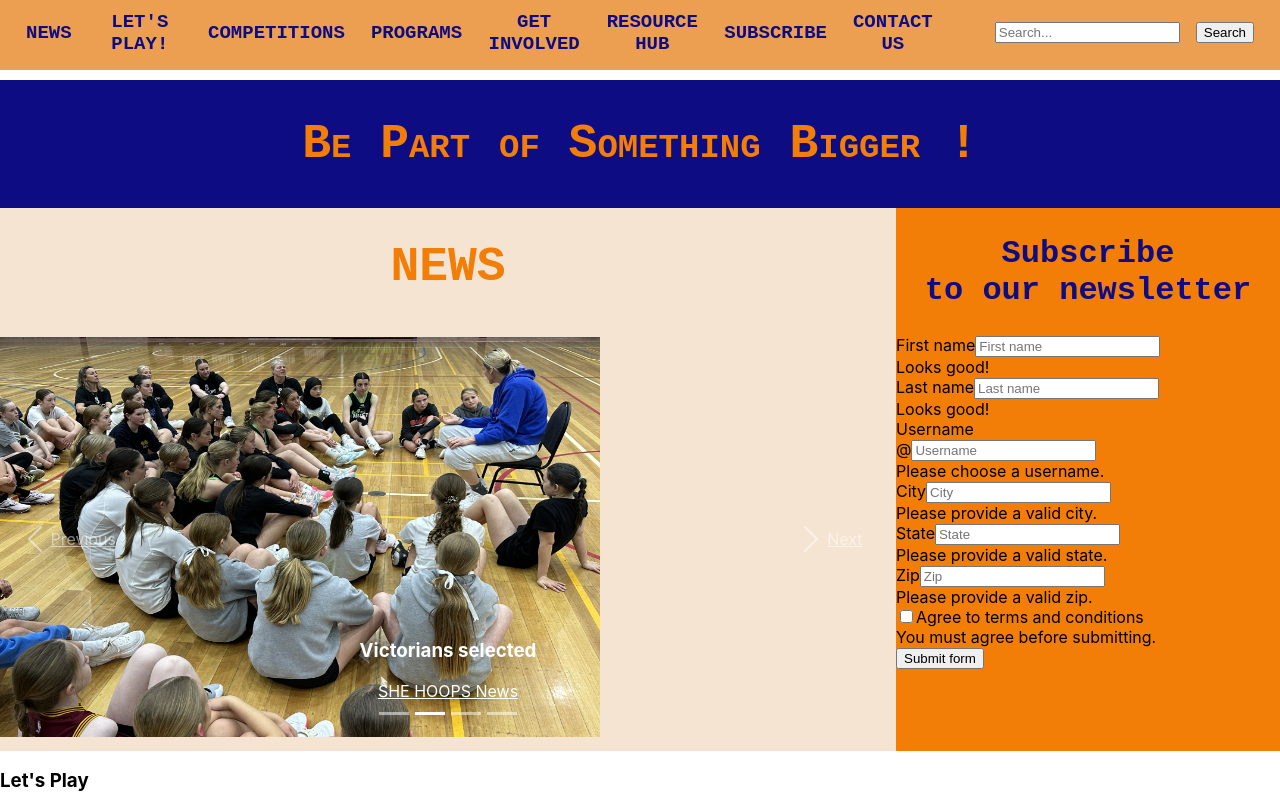
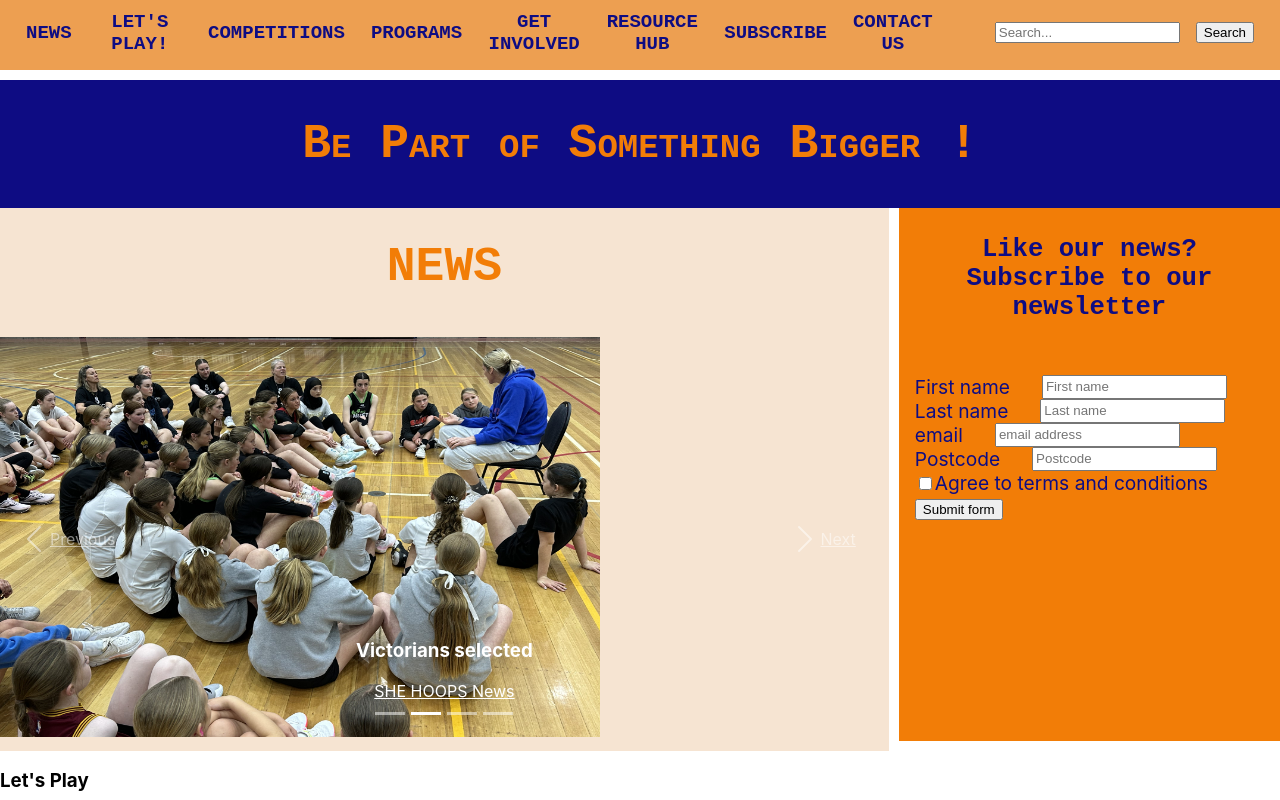
Before and after one commit to acidsafari/fs-basket-app, a React (Create React App) app: page / in a window 1280 px wide. Shown: the top 800 px of the page. Built offline with nearby package versions, Linux system fonts and the light colour scheme.

Commit message:
subcribe minus fixes

```diff
--- a/src/Components/Subscribe/Subscribe.css
+++ b/src/Components/Subscribe/Subscribe.css
@@ -10,7 +10,7 @@ body {
 
 h2 {
     font-family: 'Scribble Box', monospace;
-    font-size: 2rem;
+    font-size: 1.6rem;
     text-align: center;
     color: #0e0c83;
 }
@@ -21,10 +21,25 @@ a {
 
 .Subscribe {
     width: 30%;
-
+    height: auto;
     display: flex;
     flex-basis: auto;
     flex-direction: column;
     overflow: hidden;
+    color: #0e0c83;
     background:rgb(242, 125, 7);
+    justify-content: left;
+    font-size: 1.2rem;
+    gap: 2rem;
+    padding: 5px 1rem;
+    margin-left: 10px;
+    margin-bottom: 10px;
 }
+
+.Form1 {
+    display: flex;
+    flex-basis: auto;
+    flex-direction: row;
+    gap: 2rem;
+
+}
--- a/src/Components/Subscribe/Subscribe.js
+++ b/src/Components/Subscribe/Subscribe.js
@@ -4,7 +4,8 @@ import "./Subscribe.css";
 const Subscribe = () => {
     return (
         <div className="Subscribe">
-            <h2>Newsletter</h2>
+            <h2>Like our news?
+                <br/>Subscribe to our newsletter</h2>
             <form method="post">
                 <label for="name">Name </label>
                 <input type="text" title="name"
--- a/src/Components/Subscribe/SubscribeTest.js
+++ b/src/Components/Subscribe/SubscribeTest.js
@@ -4,7 +4,6 @@ import { useState } from 'react';
 import Button from 'react-bootstrap/Button';
 import Col from 'react-bootstrap/Col';
 import Form from 'react-bootstrap/Form';
-import InputGroup from 'react-bootstrap/InputGroup';
 import Row from 'react-bootstrap/Row';
 
 function SubscribeTest() {
@@ -23,72 +22,45 @@ function SubscribeTest() {
 
   return (
     <div className="Subscribe">
-            <h2>Subscribe
-                <br/>to our newsletter</h2>
+            <h2>Like our news?
+                <br/>Subscribe to our newsletter</h2>
     <Form noValidate validated={validated} onSubmit={handleSubmit}>
       <Row className="mb-3">
-        <Form.Group as={Col} md="4" controlId="validationCustom01">
+        <Form.Group as={Col} md="4" controlId="validationCustom01"
+          className="Form1" >
           <Form.Label>First name</Form.Label>
           <Form.Control
             required
             type="text"
             placeholder="First name"
           />
-          <Form.Control.Feedback>Looks good!</Form.Control.Feedback>
         </Form.Group>
-        <Form.Group as={Col} md="4" controlId="validationCustom02">
+        <Form.Group as={Col} md="4" controlId="validationCustom02"
+          className="Form1" >
           <Form.Label>Last name</Form.Label>
           <Form.Control
             required
             type="text"
             placeholder="Last name"
           />
-          <Form.Control.Feedback>Looks good!</Form.Control.Feedback>
-        </Form.Group>
-        <Form.Group as={Col} md="4" controlId="validationCustomUsername">
-          <Form.Label>Username</Form.Label>
-          <InputGroup hasValidation>
-            <InputGroup.Text id="inputGroupPrepend">@</InputGroup.Text>
-            <Form.Control
-              type="text"
-              placeholder="Username"
-              aria-describedby="inputGroupPrepend"
-              required
-            />
-            <Form.Control.Feedback type="invalid">
-              Please choose a username.
-            </Form.Control.Feedback>
-          </InputGroup>
         </Form.Group>
       </Row>
       <Row className="mb-3">
-        <Form.Group as={Col} md="6" controlId="validationCustom03">
-          <Form.Label>City</Form.Label>
-          <Form.Control type="text" placeholder="City" required />
-          <Form.Control.Feedback type="invalid">
-            Please provide a valid city.
-          </Form.Control.Feedback>
+        <Form.Group as={Col} md="6" controlId="validationCustom03"
+          className="Form1" >
+          <Form.Label>email</Form.Label>
+          <Form.Control type="email" placeholder="email address" required />
         </Form.Group>
-        <Form.Group as={Col} md="3" controlId="validationCustom04">
-          <Form.Label>State</Form.Label>
-          <Form.Control type="text" placeholder="State" required />
-          <Form.Control.Feedback type="invalid">
-            Please provide a valid state.
-          </Form.Control.Feedback>
-        </Form.Group>
-        <Form.Group as={Col} md="3" controlId="validationCustom05">
-          <Form.Label>Zip</Form.Label>
-          <Form.Control type="text" placeholder="Zip" required />
-          <Form.Control.Feedback type="invalid">
-            Please provide a valid zip.
-          </Form.Control.Feedback>
+        <Form.Group as={Col} md="3" controlId="validationCustom04"
+          className="Form1" >
+          <Form.Label>Postcode</Form.Label>
+          <Form.Control type="text" placeholder="Postcode" required />
         </Form.Group>
       </Row>
       <Form.Group className="mb-3">
         <Form.Check
           required
           label="Agree to terms and conditions"
-          feedback="You must agree before submitting."
           feedbackType="invalid"
         />
       </Form.Group>
@@ -97,39 +69,5 @@ function SubscribeTest() {
     </div>
   );
 }
-/*
-export default FormExample;
 
-const Subscribe = () => {
-    return (
-        <div className="Subscribe">
-            <h2>Subscribe
-                <br/>to our newsletter</h2>
-            <form method="post">
-                <label for="name">Name </label>
-                <input type="text" title="name"
-                    placeholder="Enter your name" required />
-                    <br/>
-                <label for="surname">Surname </label>
-                    <input type="text" title="surname"
-                        placeholder="Enter your surname" required />
-                        <br />
-                    <label for="email">Email </label>
-                    <input type="email" title="email"
-                        placeholder="Enter your email" required />
-                        <br/>
-                    <label for="postcode">Postcode </label>
-                    <input type="text" title="postcode"
-                        placeholder="Enter your postcode" required />
-                        <br />
-                        <br/>
-                    <label for="newsletter">Please send me the newsletter </label>
-                    <input type="submit" value="Subscribe">
-                        </input>
-                    <br />
-            </form>
-        </div>
-    );
-};
-*/
 export default SubscribeTest;
```
